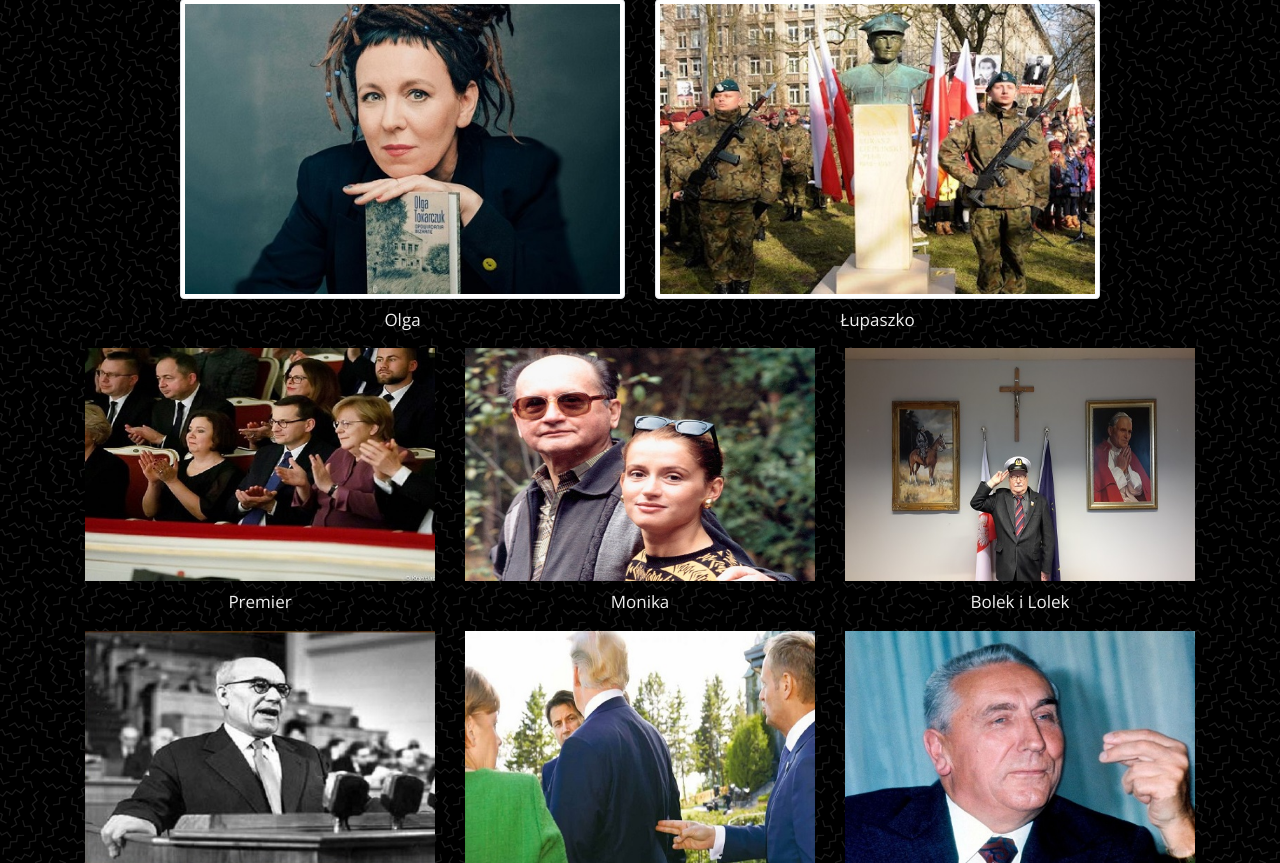
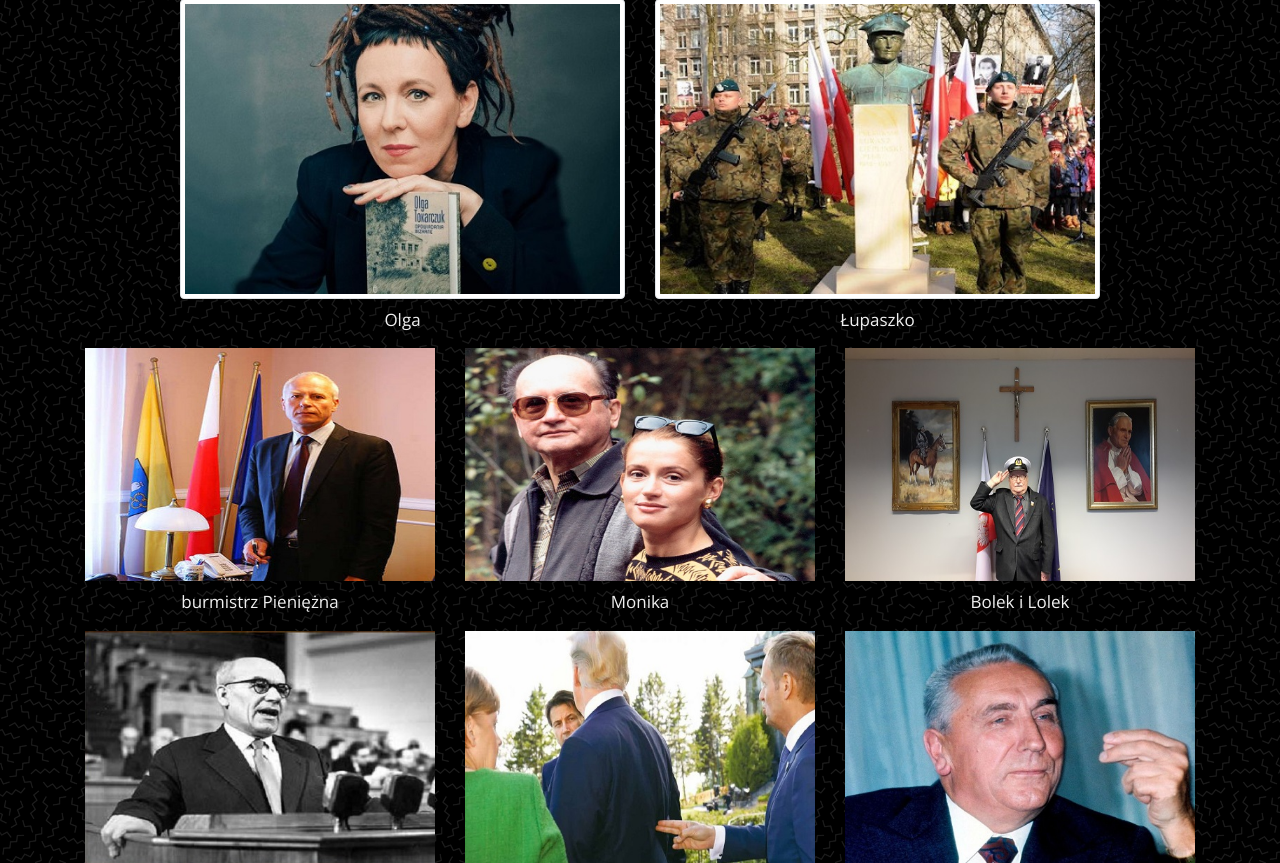
Before and after one commit to eniog/NewSite, a PHP site: page / in a window 1280 px wide. Shown: the part 329-1192 px from the top of the page. Run offline with PHP 8.4, Linux system fonts and the light colour scheme.

Commit message:
Add new files

```diff
--- a/index.php
+++ b/index.php
@@ -122,8 +122,8 @@
 					<div class="col-sm-6 col-md-4">
 
 						<figure>
-							<a href="#"><img src="img/MOrawiecki.jpg" alt="Premier"></a>
-							<figcaption>Premier</figcaption>
+							<a href="#"><img src="img/Kazimierz.jpg" alt="Premier"></a>
+							<figcaption>burmistrz Pieniężna</figcaption>
 						</figure>
 
 					</div>
```
Also changed, not shown: WP/lupa.php (+1 -1 lines), img/Kazimierz.jpg (added).
